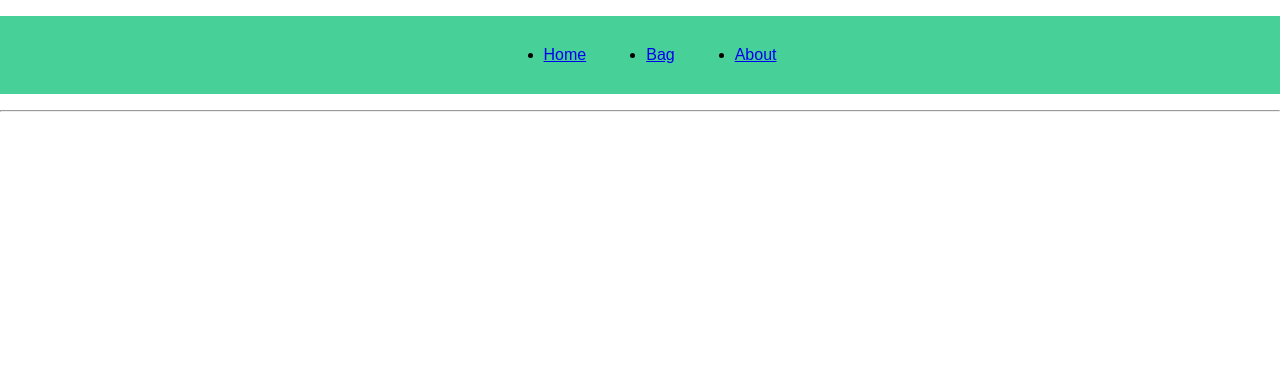
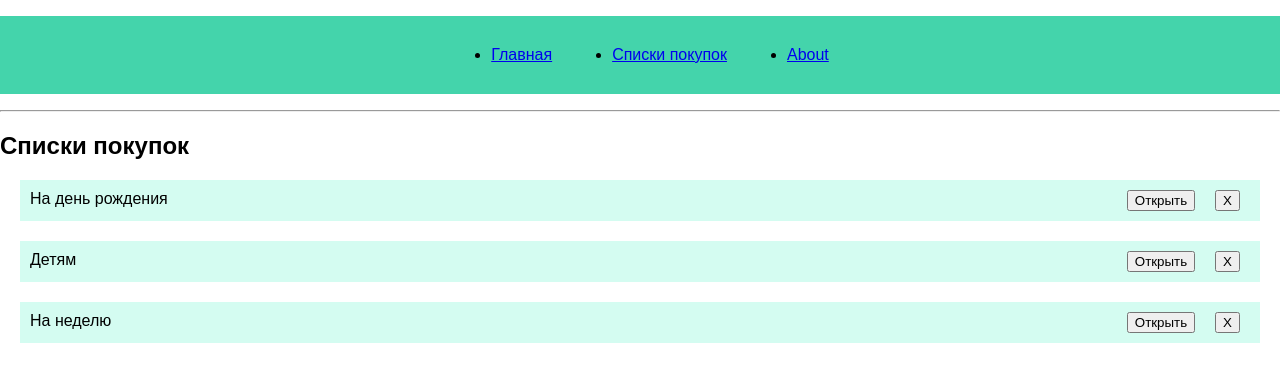
Before and after one commit to AnnaGerasim0va/ProjectWithShoppingList, a React (Create React App) app: page /mainList in a window 1280 px wide. Shown: the top 382 px of the page. Built offline with nearby package versions, Linux system fonts and the light colour scheme.

Commit message:
listContent

```diff
--- a/package.json
+++ b/package.json
@@ -3,6 +3,7 @@
   "version": "0.1.0",
   "private": true,
   "dependencies": {
+    "@material-ui/core": "^4.3.3",
     "react": "^16.9.0",
     "react-dom": "^16.9.0",
     "react-router": "^5.0.1",
--- a/src/App.css
+++ b/src/App.css
@@ -9,5 +9,5 @@ li{
 .main{
   display: flex;
   justify-content: center;
-  background-color: #47d198;
+  background-color: #44d4ab;
 }
--- a/src/App.js
+++ b/src/App.js
@@ -2,14 +2,12 @@ import React, { Component } from 'react';
 import { Router, Route, Link } from 'react-router-dom';
 import "./App.css";
 import Home from './Components/Home';
-import Bag from './Components/Bag';
+import MainList from './Components/Lists/MainList';
 import About from './Components/About';
 import Menu from './Components/Menu/Menu';
 import createBrowserHistory from 'history/createBrowserHistory';
 
 const history = createBrowserHistory();
-
-
 
 class App extends Component {
   render() {
@@ -18,7 +16,7 @@ class App extends Component {
       <Router history={history}>
         <Menu />
         <Route exact path="/" component={Home} />
-        <Route path="/bag" component={Bag} />
+        <Route path="/mainList" component={MainList} />
         <Route path="/about" component={About} />
       </Router>
     )
--- a/src/Components/Bag.js
+++ /dev/null
@@ -1,12 +0,0 @@
-import React, { Component } from 'react';
-
-
-const Bag = () => (
-    <div>
-        <h2>Bag</h2>
-        <p>This is your bag</p>
-    </div>
-)
-
-
-export default Bag;
--- /dev/null
+++ b/src/Components/Lists/ListContent.js
@@ -0,0 +1,7 @@
+import React, { Component } from 'react';
+
+const ListContent = () => (
+    <div>Продукты</div>
+)
+
+export default ListContent;
--- /dev/null
+++ b/src/Components/Lists/Lists.css
@@ -0,0 +1,19 @@
+.listBlock{
+    padding: 10px;
+    margin: 20px;
+    background-color:#d4fcf1;
+    display: flex;
+    justify-content: space-between;
+}
+
+button{
+    margin: 0px 10px;
+}
+
+h1{
+    position: absolute;
+}
+
+.nameOfList{
+    width: 300px;
+}
--- /dev/null
+++ b/src/Components/Lists/MainList.js
@@ -0,0 +1,27 @@
+import React, { Component } from 'react';
+import { Router, Route, Link } from 'react-router-dom';
+import createBrowserHistory from 'history/createBrowserHistory';
+import ShoppingList from './ShoppingList';
+import './Lists.css';
+
+const history = createBrowserHistory();
+
+class MainList extends Component {
+    render() {
+        return (
+            <div>
+                <div><h2>Списки покупок</h2></div>
+
+                    <ShoppingList nameOfList='На день рождения' />
+                    <ShoppingList nameOfList='Детям' />
+                    <ShoppingList nameOfList='На неделю' />
+
+
+            </div>
+        )
+    }
+
+}
+
+
+export default MainList;
--- /dev/null
+++ b/src/Components/Lists/ShoppingList.js
@@ -0,0 +1,23 @@
+import React, { Component } from 'react';
+import './Lists.css'
+import ListContent from './ListContent'
+
+
+const getListContent = () => {
+    console.log('Good')
+    return(
+        <ListContent />
+    )
+}
+
+const ShoppingList = (props) => {
+    return (
+        <div className='listBlock'>
+            <div>{props.nameOfList}</div>
+            <div><button onClick="getListContent">Открыть</button>
+                <button>X</button></div>
+        </div>
+    )
+}
+
+export default ShoppingList;
--- a/src/Components/Menu/Menu.js
+++ b/src/Components/Menu/Menu.js
@@ -1,28 +1,14 @@
 import React, { Component } from 'react';
 import { Link } from 'react-router-dom';
-import createBrowserHistory from 'history/createBrowserHistory';
-
 
 class Menu extends Component {
-
-  state = {
-  name: '',
-  field1: '',
-  field2: ''
-  }
-
- /* welcome = (event) => {
-    this.setState({name: event.target.value})
-    return (
-      <p>Hello, {this.name}! Welcome to shopping list. Here you can create your own personal shopping list</p>)
-  } */
 
   render() {
     return (
       <div>
         <ul className="main">
-          <li><Link to="/">Home</Link></li>
-          <li><Link to="/bag">Bag</Link></li>
+          <li><Link to="/">Главная</Link></li>
+          <li><Link to="/mainList">Списки покупок</Link></li>
           <li><Link to="/about">About</Link></li>
         </ul>
         <hr />
```
Also changed, not shown: src/Components/Form.js (added, +14 -0 lines), 1 other file (tests, documents, lock files or other folders).
